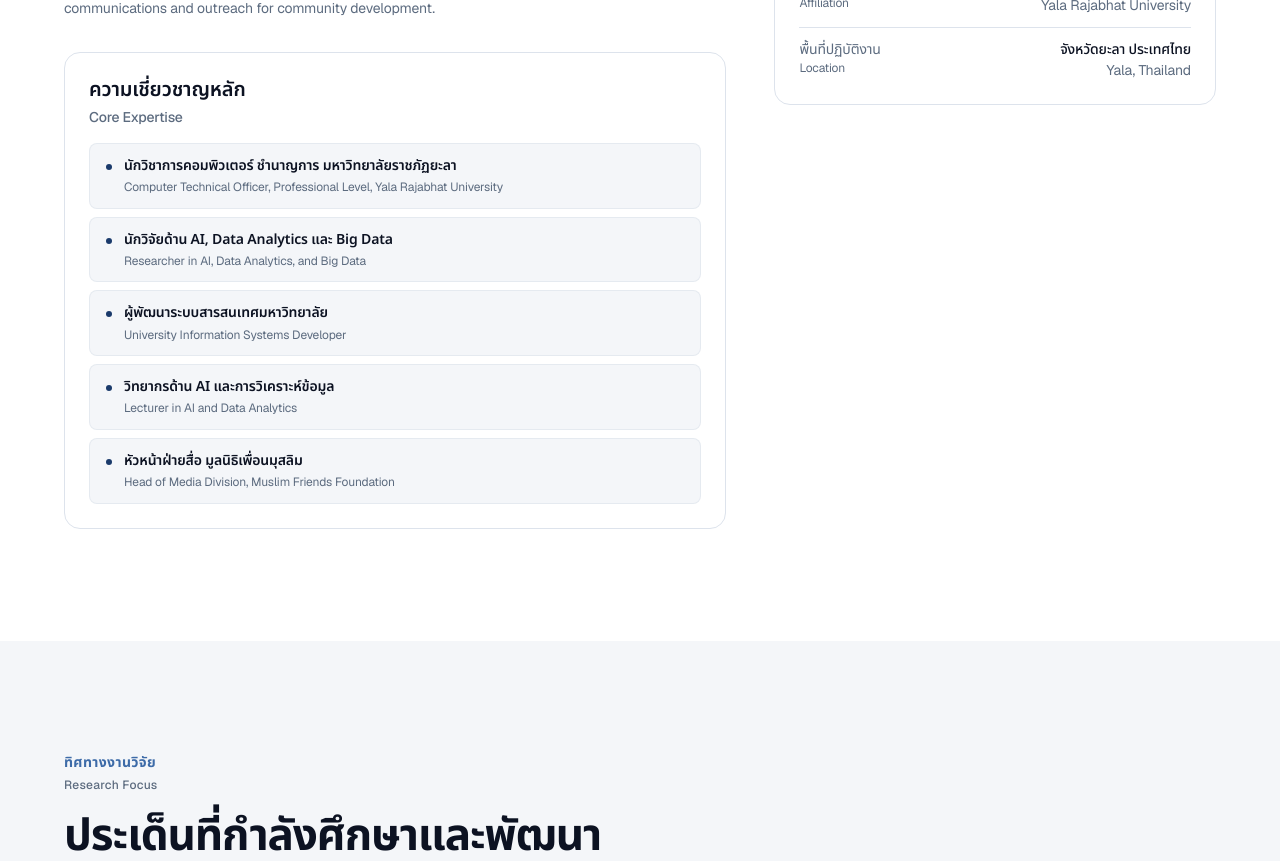
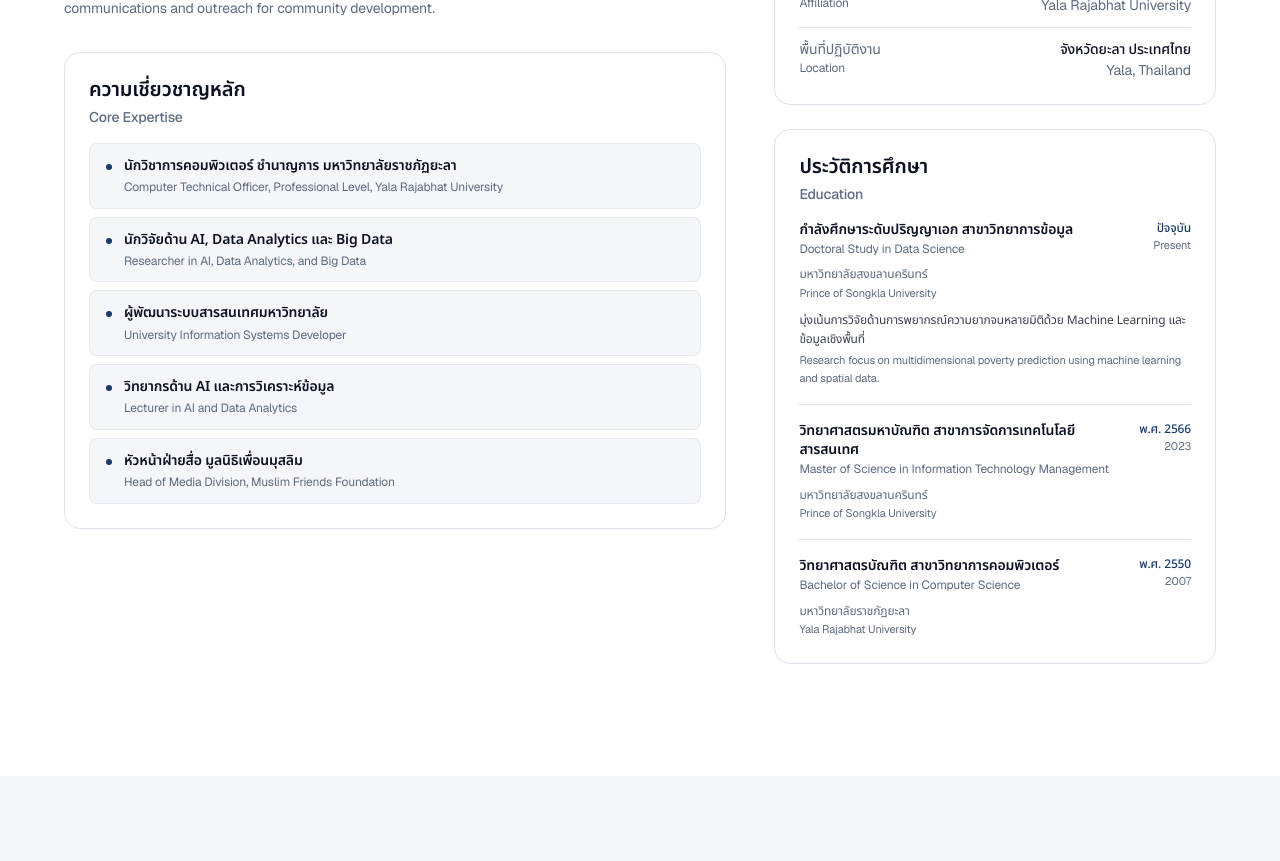
Before and after one commit to akmalb/akmal-benhawan-personalweb, a Next.js app: page / in a window 1280 px wide. Shown: the part 1660-2521 px from the top of the page. Built offline with nearby package versions, Linux system fonts and the light colour scheme.

Commit message:
Add education history

```diff
--- a/app/components/About.tsx
+++ b/app/components/About.tsx
@@ -1,3 +1,4 @@
+import type { Education } from "@/src/data/education";
 import type { Profile } from "@/src/data/profile";
 import { AnimateIn } from "./AnimateIn";
 import {
@@ -11,6 +12,7 @@ interface AboutProps {
   th: Profile["th"];
   en: Profile["en"];
   skills: Profile["skills"];
+  education: Education;
 }
 
 /** Paragraph indices shown in About: intro (0) and foundation (2). Index 1 (research interests) lives in Research only. */
@@ -21,7 +23,7 @@ const CORE_EXPERTISE_HEADING = {
   en: "Core Expertise",
 } as const;
 
-export function About({ th, en, skills }: AboutProps) {
+export function About({ th, en, skills, education }: AboutProps) {
   return (
     <section id="about" className="scroll-mt-28 bg-section-alt section-padding">
       <div className="container-width">
@@ -148,6 +150,57 @@ export function About({ th, en, skills }: AboutProps) {
                   </div>
                 </dl>
               </div>
+
+              <div className="rounded-2xl border border-card-border bg-card p-6">
+                <BilingualTitle
+                  th={education.heading.th}
+                  en={education.heading.en}
+                  as="h3"
+                  size="small"
+                  className="mb-4"
+                />
+                <ul className="space-y-4">
+                  {education.items.map((item) => (
+                    <li
+                      key={item.en.degree}
+                      className="border-b border-card-border pb-4 last:border-b-0 last:pb-0"
+                    >
+                      <div className="flex items-start justify-between gap-3">
+                        <div className="min-w-0">
+                          <p className="font-thai text-sm font-semibold leading-snug text-foreground">
+                            {item.th.degree}
+                          </p>
+                          <p className="mt-0.5 text-xs leading-snug text-muted">
+                            {item.en.degree}
+                          </p>
+                        </div>
+                        <div className="shrink-0 text-right">
+                          <p className="font-thai text-xs font-medium text-accent">
+                            {item.th.year}
+                          </p>
+                          <p className="text-[0.6875rem] text-muted">{item.en.year}</p>
+                        </div>
+                      </div>
+                      <p className="mt-2 font-thai text-xs leading-relaxed text-muted">
+                        {item.th.institution}
+                      </p>
+                      <p className="text-[0.6875rem] leading-relaxed text-muted">
+                        {item.en.institution}
+                      </p>
+                      {item.th.detail && item.en.detail && (
+                        <>
+                          <p className="mt-2 font-thai text-xs leading-relaxed text-foreground/80">
+                            {item.th.detail}
+                          </p>
+                          <p className="mt-0.5 text-[0.6875rem] leading-relaxed text-muted">
+                            {item.en.detail}
+                          </p>
+                        </>
+                      )}
+                    </li>
+                  ))}
+                </ul>
+              </div>
             </div>
           </div>
         </AnimateIn>
--- a/app/page.tsx
+++ b/app/page.tsx
@@ -10,6 +10,7 @@ import { Contact } from "./components/Contact";
 import { Footer } from "./components/Footer";
 
 import { profile } from "@/src/data/profile";
+import { education } from "@/src/data/education";
 import { research } from "@/src/data/research";
 import { publications } from "@/src/data/publications";
 import { projects } from "@/src/data/projects";
@@ -29,7 +30,12 @@ export default function Home() {
       <Navbar navLinks={navLinks} siteName={profile.en.name} />
       <main>
         <Hero profile={profile} />
-        <About th={profile.th} en={profile.en} skills={profile.skills} />
+        <About
+          th={profile.th}
+          en={profile.en}
+          skills={profile.skills}
+          education={education}
+        />
         <ResearchSection research={research} />
         {hasPublications && <Publications publications={publications} />}
         <Projects projects={projects} />
--- /dev/null
+++ b/src/data/education.ts
@@ -0,0 +1,62 @@
+export type EducationItem = {
+  degree: string;
+  institution: string;
+  year: string;
+  detail?: string;
+};
+
+export type EducationEntry = {
+  th: EducationItem;
+  en: EducationItem;
+};
+
+export const education = {
+  heading: {
+    th: "ประวัติการศึกษา",
+    en: "Education",
+  },
+  items: [
+    {
+      th: {
+        degree: "กำลังศึกษาระดับปริญญาเอก สาขาวิทยาการข้อมูล",
+        institution: "มหาวิทยาลัยสงขลานครินทร์",
+        year: "ปัจจุบัน",
+        detail:
+          "มุ่งเน้นการวิจัยด้านการพยากรณ์ความยากจนหลายมิติด้วย Machine Learning และข้อมูลเชิงพื้นที่",
+      },
+      en: {
+        degree: "Doctoral Study in Data Science",
+        institution: "Prince of Songkla University",
+        year: "Present",
+        detail:
+          "Research focus on multidimensional poverty prediction using machine learning and spatial data.",
+      },
+    },
+    {
+      th: {
+        degree: "วิทยาศาสตรมหาบัณฑิต สาขาการจัดการเทคโนโลยีสารสนเทศ",
+        institution: "มหาวิทยาลัยสงขลานครินทร์",
+        year: "พ.ศ. 2566",
+      },
+      en: {
+        degree: "Master of Science in Information Technology Management",
+        institution: "Prince of Songkla University",
+        year: "2023",
+      },
+    },
+    {
+      th: {
+        degree: "วิทยาศาสตรบัณฑิต สาขาวิทยาการคอมพิวเตอร์",
+        institution: "มหาวิทยาลัยราชภัฏยะลา",
+        year: "พ.ศ. 2550",
+      },
+      en: {
+        degree: "Bachelor of Science in Computer Science",
+        institution: "Yala Rajabhat University",
+        year: "2007",
+      },
+    },
+  ] satisfies EducationEntry[],
+};
+
+export type Education = typeof education;
```
